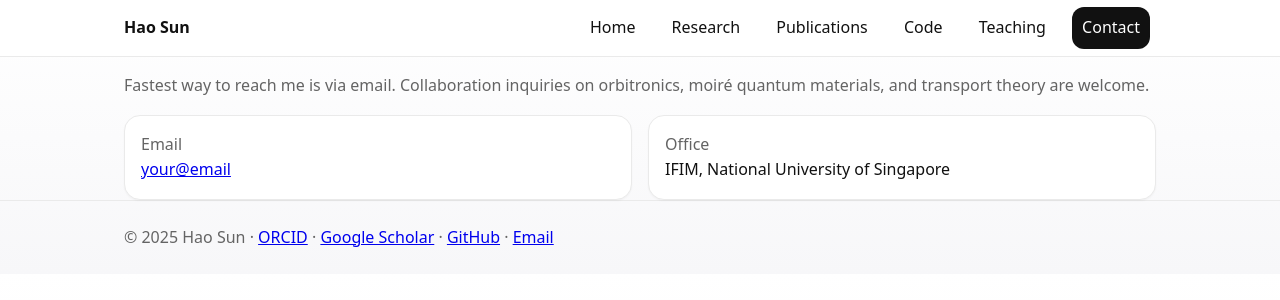
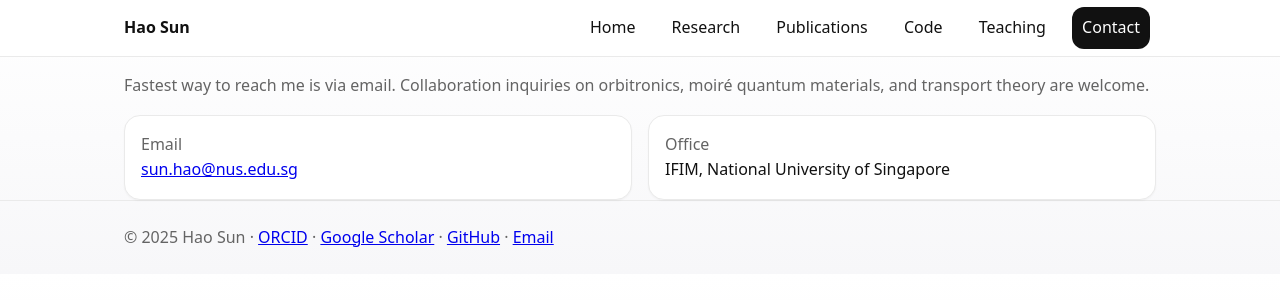
Before and after one commit to sunohao/sunhao_condensed_physics, a Jekyll site: the page built from contact/index.md, in a window 1280 px wide. Shown: the top 300 px of the page. Built offline with Jekyll 4.4.1, drawn with Linux system fonts in a browser that asks for light colours.

Commit message:
Update _config.yml

```diff
--- a/_config.yml
+++ b/_config.yml
@@ -1,10 +1,10 @@
 title: Hao Sun
 tagline: Condensed-matter theory · Orbitronics · Moiré quantum materials
-url: https://<your-username>.github.io
-baseurl: "" # for user/org pages keep empty
+url: https://sunohao.github.io
+baseurl: "/sunohao_condensed_physics"
 author:
   name: Hao Sun
-  email: your@email
+  email: sun.hao@nus.edu.sg
   orcid: 0000-0000-0000-0000
 
 # Use kramdown/markdown and a clean permalink structure
```
